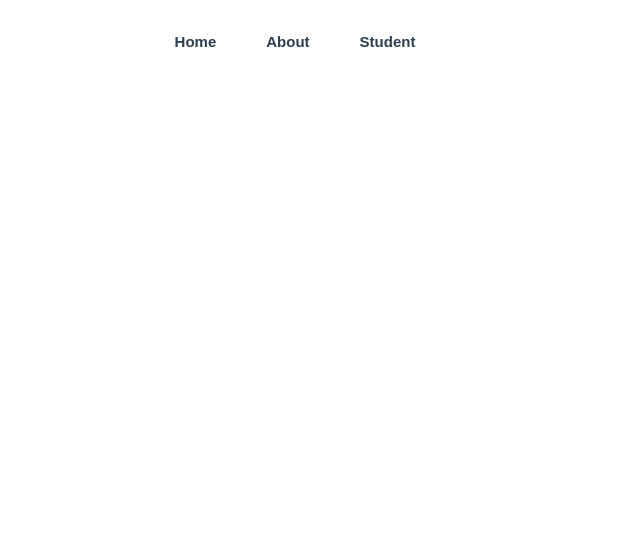
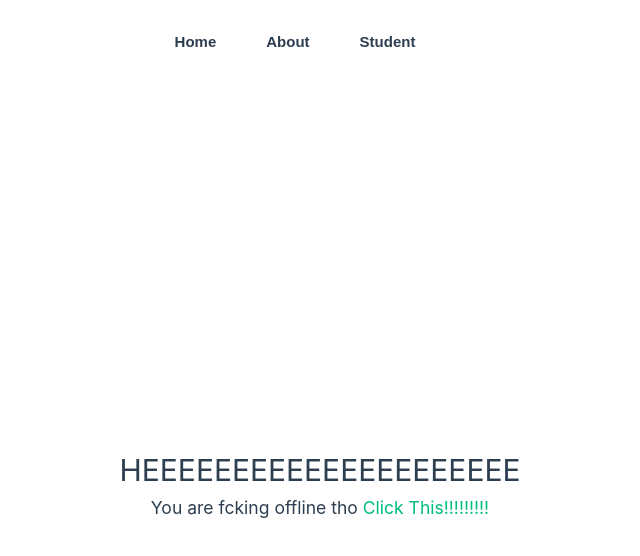
Before and after one commit to SE331-2023-project1/project01-mairoo, a Vue app in the folder Project01-mairoo/: page /network-error in a window 1280 px wide. Before the commit this address had no page. Shown: the top 556 px of the page, without its empty margins (320-960 px from the left). Built offline with nearby package versions, Linux system fonts and the light colour scheme.

Commit message:
Add error page

```diff
--- a/Project01-mairoo/src/router/index.ts
+++ b/Project01-mairoo/src/router/index.ts
@@ -7,6 +7,8 @@ import DoctorView from '../views/DoctorView.vue'
 import PatientDetail from '@/views/patient/PatientDetailView.vue'
 import PatientReccomend from '@/views/patient/PatientRecommendView.vue'
 import PatientLayout from '@/views/patient/PatientLayoutView.vue'
+import NotFoundView from '@/views/NotFoundView.vue'
+import NetworkErrorView from '@/views/NetworkErrorView.vue'
 import Nprogress from 'nprogress'
 
 const router = createRouter({
@@ -59,6 +61,22 @@ const router = createRouter({
           props: true
         }
       ]
+    },
+    {
+      path: '/404/:resource',
+      name: '404-resource',
+      component: NotFoundView,
+      props: true
+    },
+    {
+      path: '/:catchAll(.*)',
+      name: 'not-found',
+      component: NotFoundView
+    },
+    {
+      path: '/network-error',
+      name: 'network-error',
+      component: NetworkErrorView
     }
   ]
 })
--- /dev/null
+++ b/Project01-mairoo/src/views/NetworkErrorView.vue
@@ -0,0 +1,15 @@
+<script setup lang="ts">
+import { useRouter } from 'vue-router'
+
+const router = useRouter()
+</script>
+
+<template>
+  <div class="network-error">
+    <h1>HEEEEEEEEEEEEEEEEEEEEE</h1>
+    <h3>
+      You are fcking offline tho
+      <a href="#" @click="router.go">Click This!!!!!!!!!</a>
+    </h3>
+  </div>
+</template>
--- /dev/null
+++ b/Project01-mairoo/src/views/NotFoundView.vue
@@ -0,0 +1,15 @@
+<script setup lang="ts">
+defineProps({
+  resource: {
+    type: String,
+    require: true,
+    default: 'page'
+  }
+})
+</script>
+
+<template>
+  <h1>Oop!</h1>
+  <h3>the {{ resource }} you're looking for is not here.</h3>
+  <RouterLink :to="{ name: 'home' }"> Back to home page</RouterLink>
+</template>
--- a/Project01-mairoo/src/views/patient/PatientLayoutView.vue
+++ b/Project01-mairoo/src/views/patient/PatientLayoutView.vue
@@ -2,11 +2,13 @@
 import { ref } from 'vue'
 import type { PatientItem } from '@/type'
 import PatientService from '@/services/PatientService'
+import { useRouter } from 'vue-router'
 
 const patient = ref<PatientItem | null>(null)
 const props = defineProps({
   id: String
 })
+const router = useRouter()
 
 PatientService.getPatientById(Number(props.id))
   .then((res) => {
@@ -14,6 +16,11 @@ PatientService.getPatientById(Number(props.id))
   })
   .catch((error) => {
     console.log(error)
+    if (error.response && error.response.status === 404) {
+      router.push({ name: '404-resource', params: { resource: ' patient ' } })
+    } else {
+      router.push({ name: 'network-error' })
+    }
   })
 </script>
 
```
